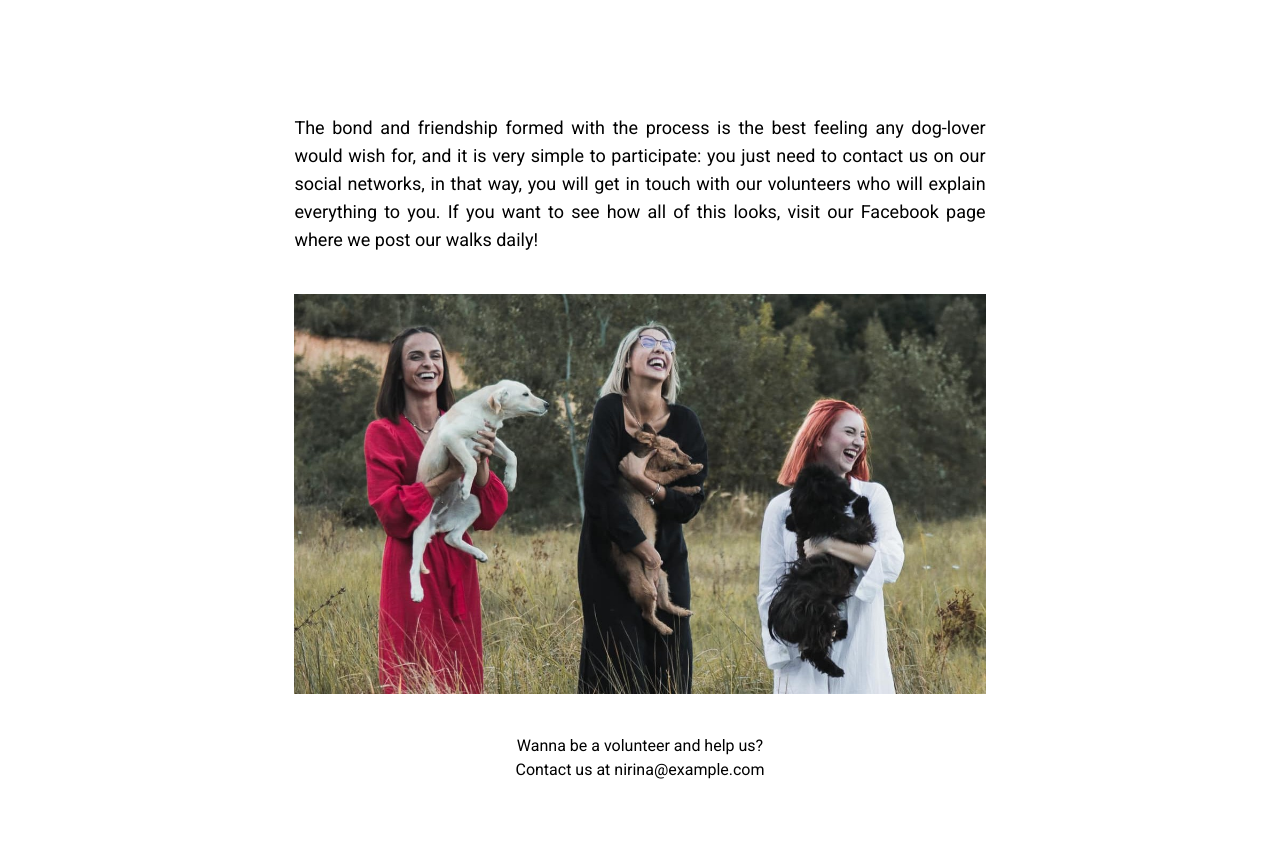
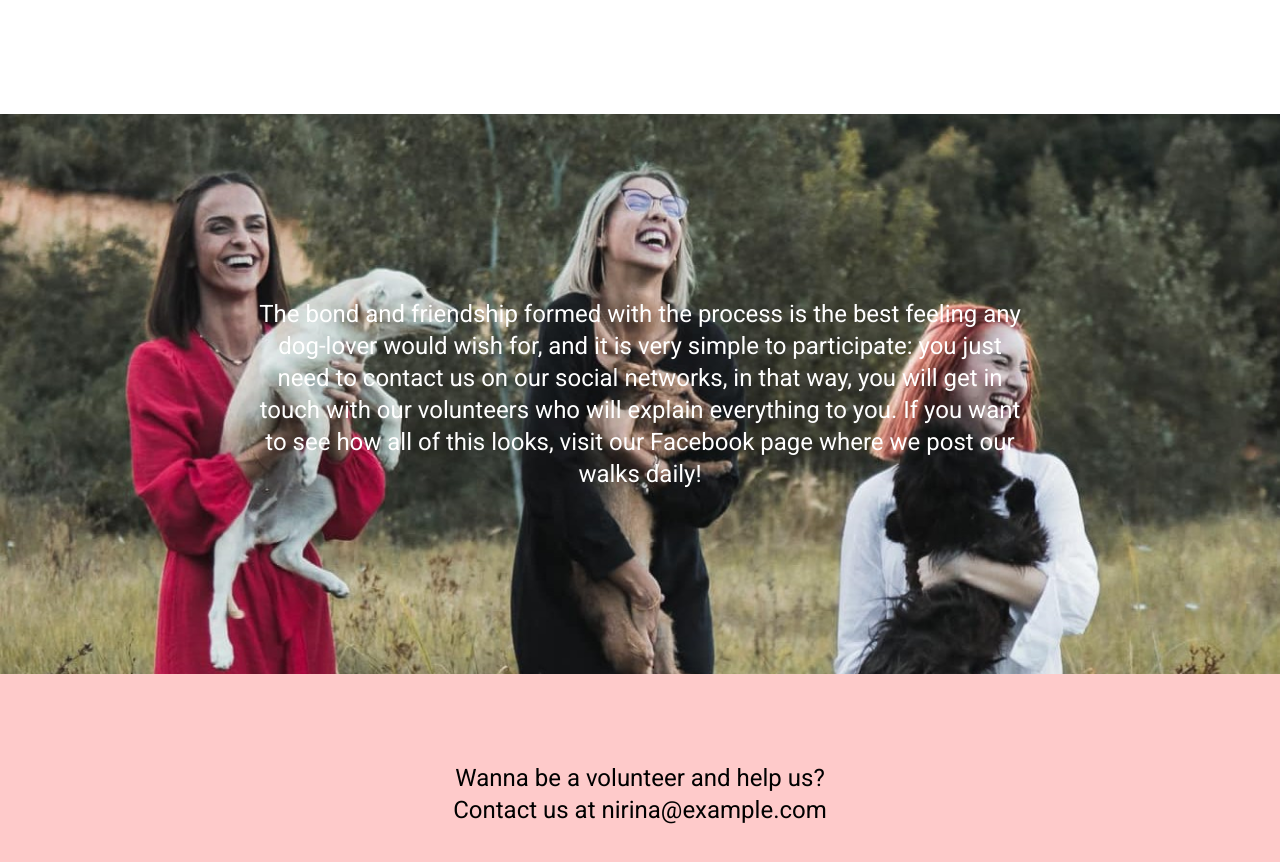
Before and after one commit to DenisKantic/ADOPT_PETS_NIRINA_COLLAB, a React (Create React App) app: page /Volunteer in a window 1280 px wide. Shown: the part 1205-2067 px from the top of the page. Before the commit the page ends 1987 px from the top, so only its background shows below. Built offline with nearby package versions, Linux system fonts and the light colour scheme.

Commit message:
volunteer part design template is finished, needs a little tweaks

```diff
--- a/src/components/Volunteer/Volunteer.jsx
+++ b/src/components/Volunteer/Volunteer.jsx
@@ -49,16 +49,17 @@ const Volunteer = () => {
       </div>
 
 
-      <div className="mx-auto flex flex-col justify-center items-center w-[90%] mt-10">
-          <p className="mx-auto w-[60%] text-justify mb-10 text-lg">
+      <div className="mx-auto flex flex-col justify-center items-center w-full mt-10 ">
+      <div className="bg-group h-[70vh] mx-auto w-full bg-cover bg-no-repeat">
+      <p className="mx-auto w-[60%] h-[70vh] text-center flex justify-center items-center text-white text-2xl">
           The bond and friendship formed with the process is the best feeling any dog-lover would wish for,
           and it is very simple to participate: you just need to contact us on our social networks, in that way,
           you will get in touch with our volunteers who will explain everything to you. If you want to see how
           all of this looks, visit our Facebook page where we post our walks daily!</p>
-      <div className="bg-group h-[50vh] mx-auto w-[60%] bg-cover bg-no-repeat"></div>
+      </div>
       </div>
 
-      <div className="text-center mt-10">
+      <div className="text-center w-full h-[30vh] bg-red-200 flex justify-center items-center flex-col text-2xl">
         <h1>Wanna be a volunteer and help us? </h1>
         <p>Contact us at nirina@example.com</p>
         </div>
```
